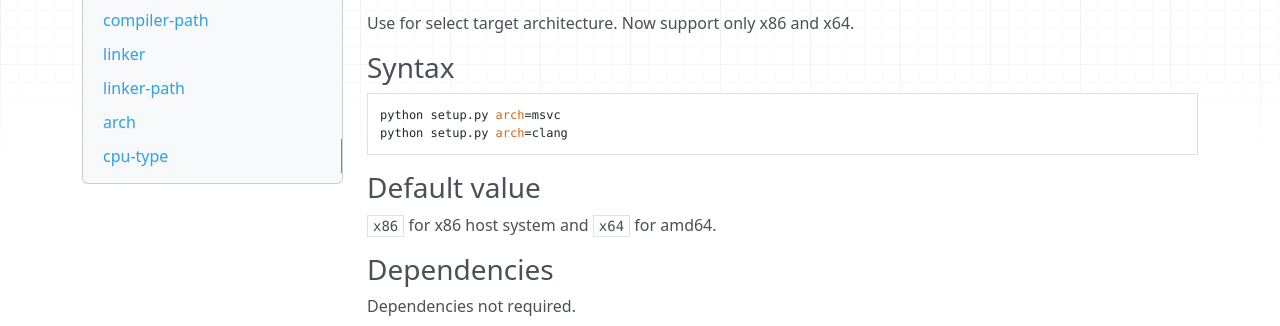
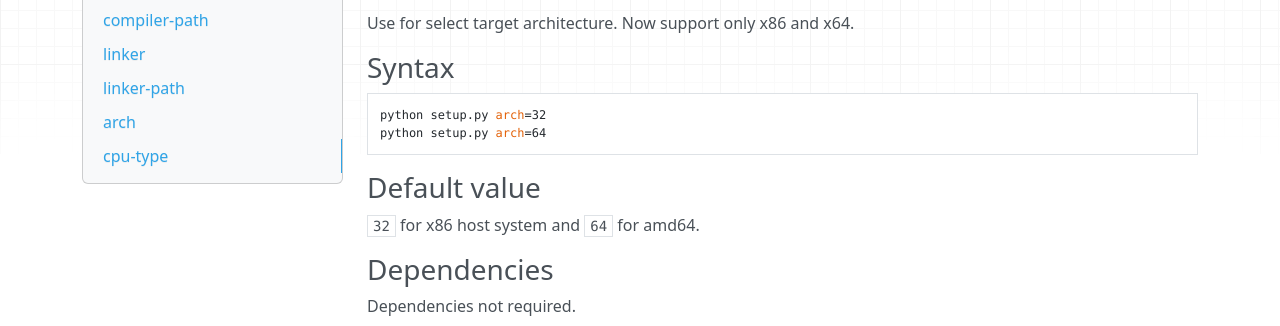
Before and after one commit to VSEGA/nomake-build, an MkDocs documentation site: the page built from docs/docs/install/args/compilerlink.md, in a window 1280 px wide and 900 px high, scrolled down 2062 px. Shown: the part 152-478 px from the top of the window. Built offline with MkDocs 1.6.1, drawn with Linux system fonts in a browser that asks for light colours; nearby versions of some CDN libraries.

Commit message:
Docs update

````diff
--- a/docs/docs/install/args/compilerlink.md
+++ b/docs/docs/install/args/compilerlink.md
@@ -105,12 +105,12 @@ Use for select target architecture. Now support only x86 and x64.
 ### Syntax
 
 ```bash
-python setup.py arch=msvc
-python setup.py arch=clang
+python setup.py arch=32
+python setup.py arch=64
 ```
 ### Default value
 
-`x86` for x86 host system and `x64` for amd64.
+`32` for x86 host system and `64` for amd64.
 
 ### Dependencies
 Dependencies not required.
````
Also changed, not shown: docs/docs/install/install.md (+1 -1 lines).
